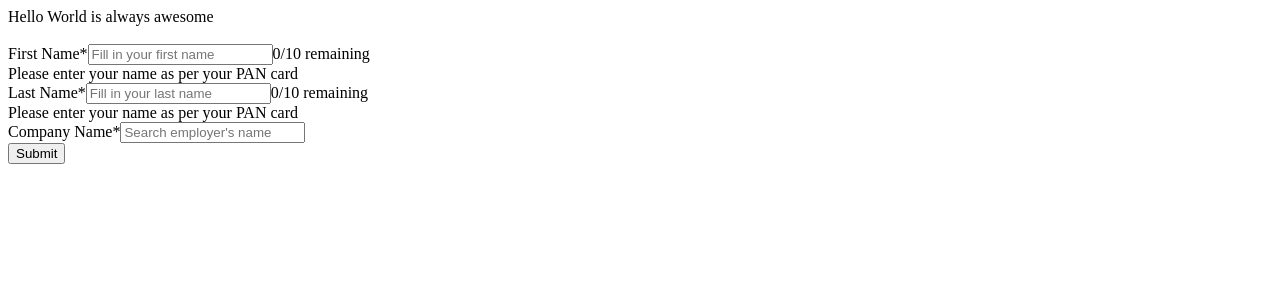
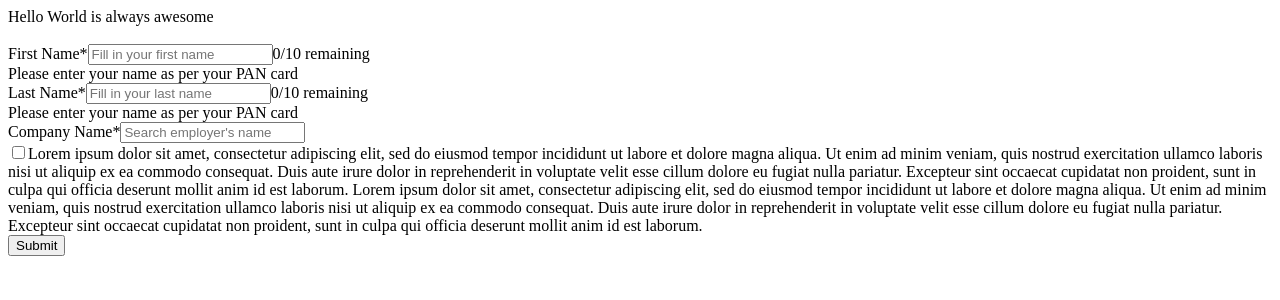
Before and after one commit to anubhav756/pb-dropdown, a React (Create React App) app: page / in a window 1280 px wide. Shown: the top 300 px of the page. Built offline with nearby package versions, Linux system fonts and the light colour scheme; the HTML template or start-up script is replaced by a standard one.

Commit message:
Add sample TnC checkbox

```diff
--- a/src/App.js
+++ b/src/App.js
@@ -2,6 +2,7 @@
 import InputFields from './constants/inputFields';
 import PBInput from './components/PBInput';
 import PBAutocomplete from './components/PBAutocomplete';
+import PBTnC from './components/PBTnC';
 
 class App extends Component {
     constructor(props) {
@@ -50,6 +51,7 @@
         const FieldsMap = {
             PBInput,
             PBAutocomplete,
+            PBTnC,
         };
 
         return (
--- /dev/null
+++ b/src/components/PBTnC/PBTnC.jsx
@@ -0,0 +1,25 @@
+import React, { Component } from 'react';
+import PropTypes from 'prop-types';
+
+class PBTnC extends Component {
+    render() {
+        const {
+            name,
+            label,
+        } = this.props;
+
+        return (
+            <div>
+                <input type="checkbox" id={`pb-tnc-input-${name}`} />
+                <label htmlFor={`pb-tnc-input-${name}`}>{label}</label>
+            </div>
+        );
+    }
+}
+
+PBTnC.propTypes = {
+    name         : PropTypes.string.isRequired,
+    label        : PropTypes.string.isRequired,
+};
+
+export default PBTnC;
--- /dev/null
+++ b/src/components/PBTnC/index.js
@@ -0,0 +1,3 @@
+import PBTnC from './PBTnC';
+
+export default PBTnC;
--- a/src/constants/inputFields.js
+++ b/src/constants/inputFields.js
@@ -1,5 +1,4 @@
-export default  [
-    {
+export default  [{
         min:4,
         max:10,
         name: "fname",
@@ -11,8 +10,7 @@
         required:true,
         regex:/^[a-z]+$/i,
         component: 'PBInput',
-    },
-    {
+    }, {
         min:4,
         max:10,
         name: "lname",
@@ -24,8 +22,7 @@
         required:true,
         regex:/^[a-z]+$/i,
         component: 'PBInput',
-    },
-    {
+    }, {
         name: 'companyName',
         label: 'Company Name',
         required: true,
@@ -40,5 +37,9 @@
                     { value: 2, label: 'Gooo' },
                     { value: 3, label: 'Gaaoo' },
                 ]), 1000))
+    }, {
+        name: 'tnc',
+        component: 'PBTnC',
+        label: 'Lorem ipsum dolor sit amet, consectetur adipiscing elit, sed do eiusmod tempor incididunt ut labore et dolore magna aliqua. Ut enim ad minim veniam, quis nostrud exercitation ullamco laboris nisi ut aliquip ex ea commodo consequat. Duis aute irure dolor in reprehenderit in voluptate velit esse cillum dolore eu fugiat nulla pariatur. Excepteur sint occaecat cupidatat non proident, sunt in culpa qui officia deserunt mollit anim id est laborum. Lorem ipsum dolor sit amet, consectetur adipiscing elit, sed do eiusmod tempor incididunt ut labore et dolore magna aliqua. Ut enim ad minim veniam, quis nostrud exercitation ullamco laboris nisi ut aliquip ex ea commodo consequat. Duis aute irure dolor in reprehenderit in voluptate velit esse cillum dolore eu fugiat nulla pariatur. Excepteur sint occaecat cupidatat non proident, sunt in culpa qui officia deserunt mollit anim id est laborum.'
     }
 ]
```
